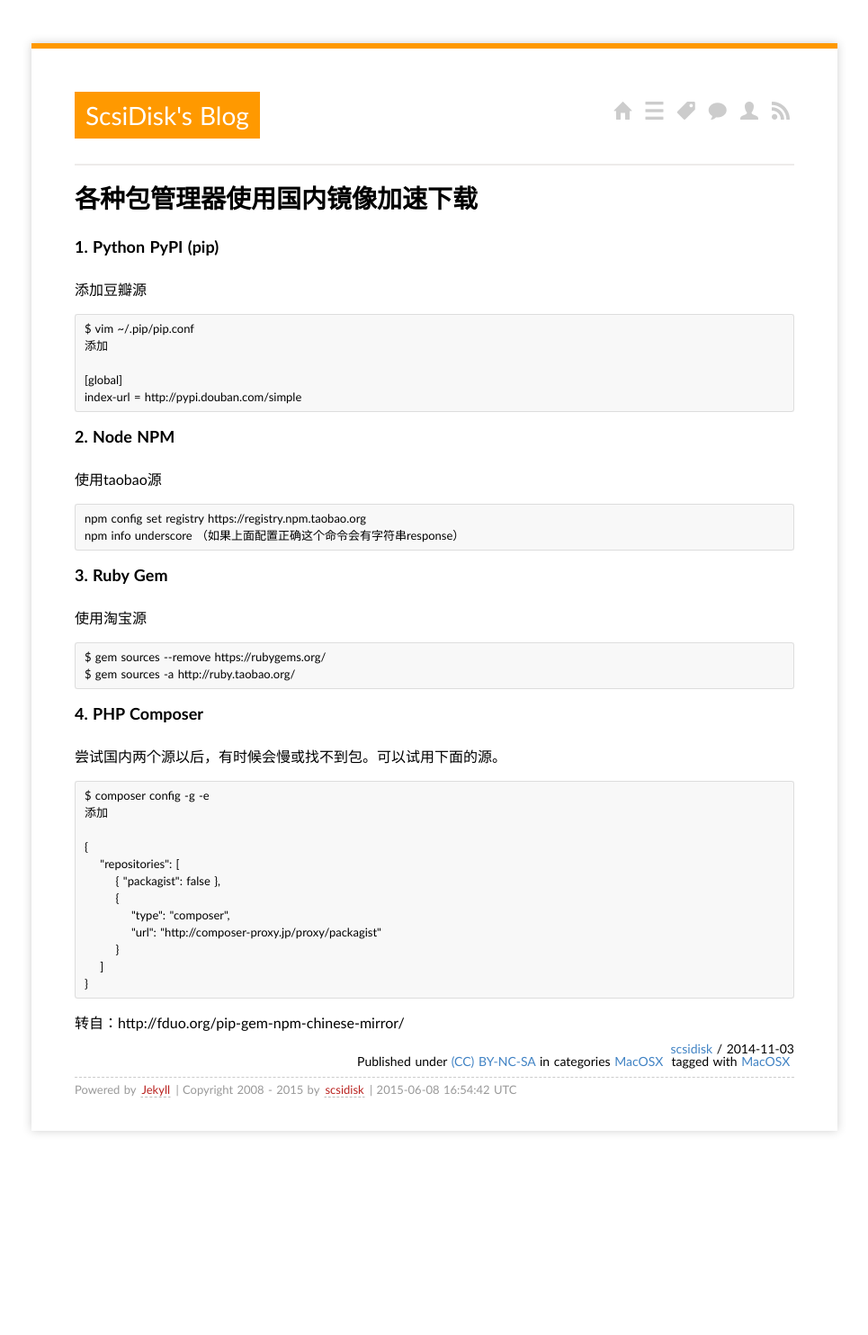
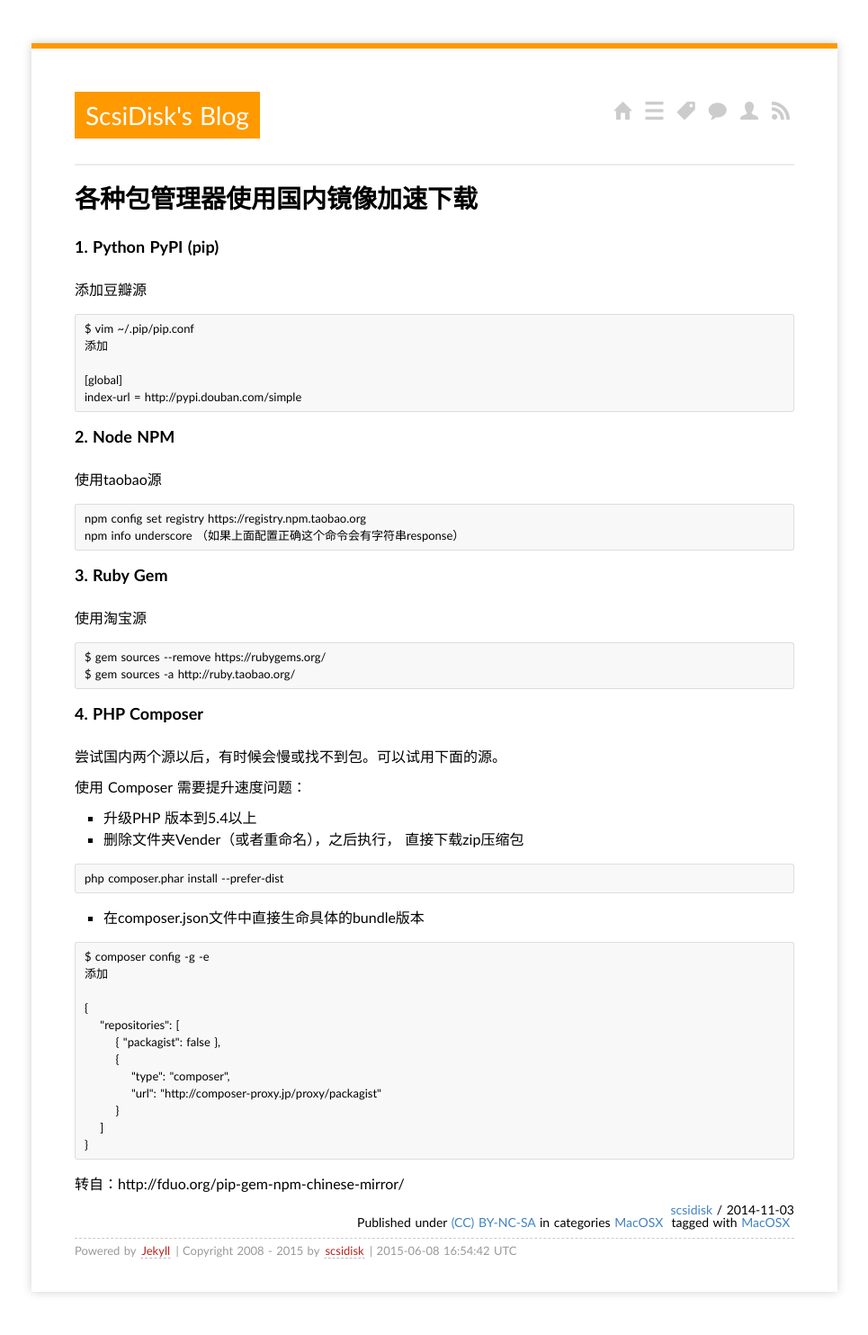
Before and after one commit to scsidisk/scsidisk.github.io, a Jekyll site: the page built from _posts/2014/2014-11-03-package_manage_mac.md, in a window 1280 px wide. Shown: the whole page at 90% size, without its empty margins (157-1122 px from the left). Built offline with Jekyll 4.4.1, drawn with Linux system fonts in a browser that asks for light colours; Markdown is read by kramdown in place of the engine named in the settings; comment, search, counter and statistics services are not loaded; before the commit the page ends 1305 px from its top, so only the background shows below that.

Commit message:
fix composer 提速问题

````diff
--- a/_posts/2014/2014-11-03-package_manage_mac.md
+++ b/_posts/2014/2014-11-03-package_manage_mac.md
@@ -41,6 +41,17 @@ $ gem sources -a http://ruby.taobao.org/
 
 尝试国内两个源以后，有时候会慢或找不到包。可以试用下面的源。
 
+使用 Composer 需要提升速度问题：
+
+- 升级PHP 版本到5.4以上
+- 删除文件夹Vender（或者重命名），之后执行， 直接下载zip压缩包
+
+```
+php composer.phar install --prefer-dist
+```
+
+-  在composer.json文件中直接生命具体的bundle版本
+
 ```
 $ composer config -g -e
 添加
````
